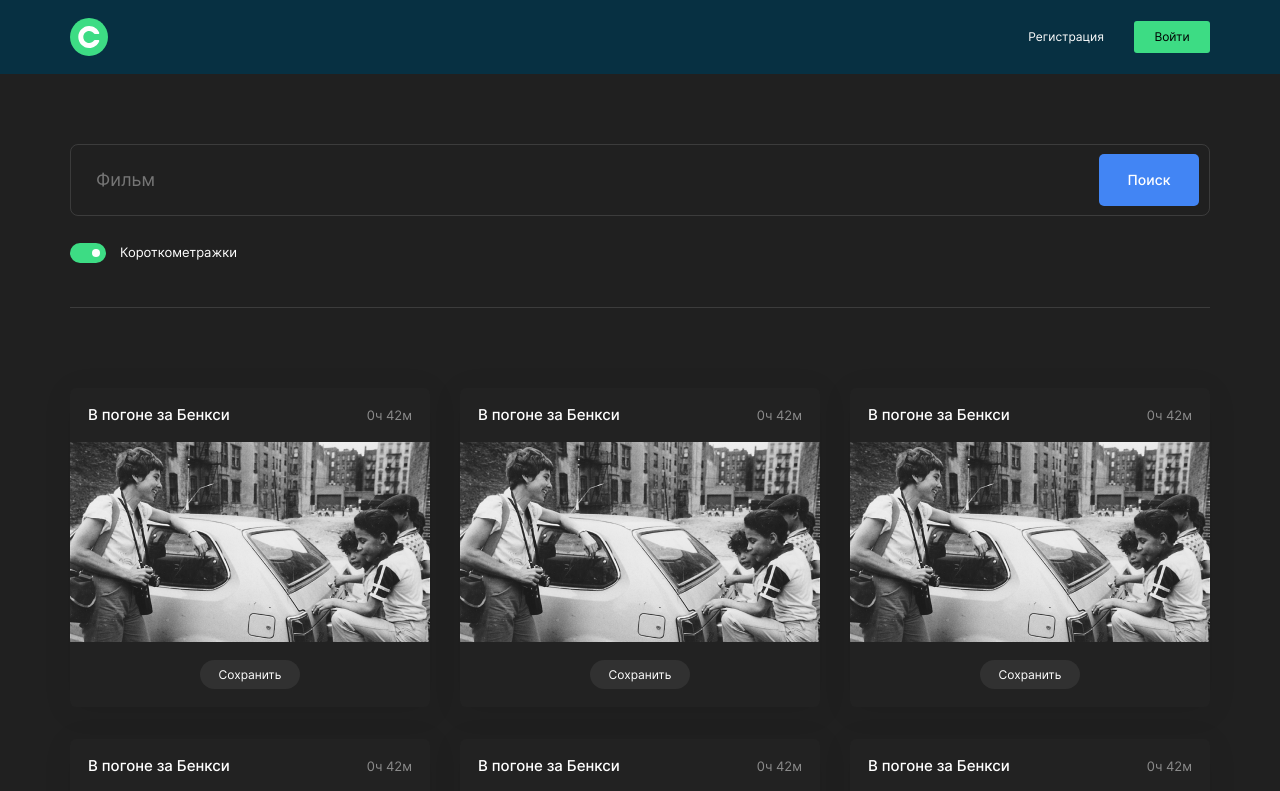
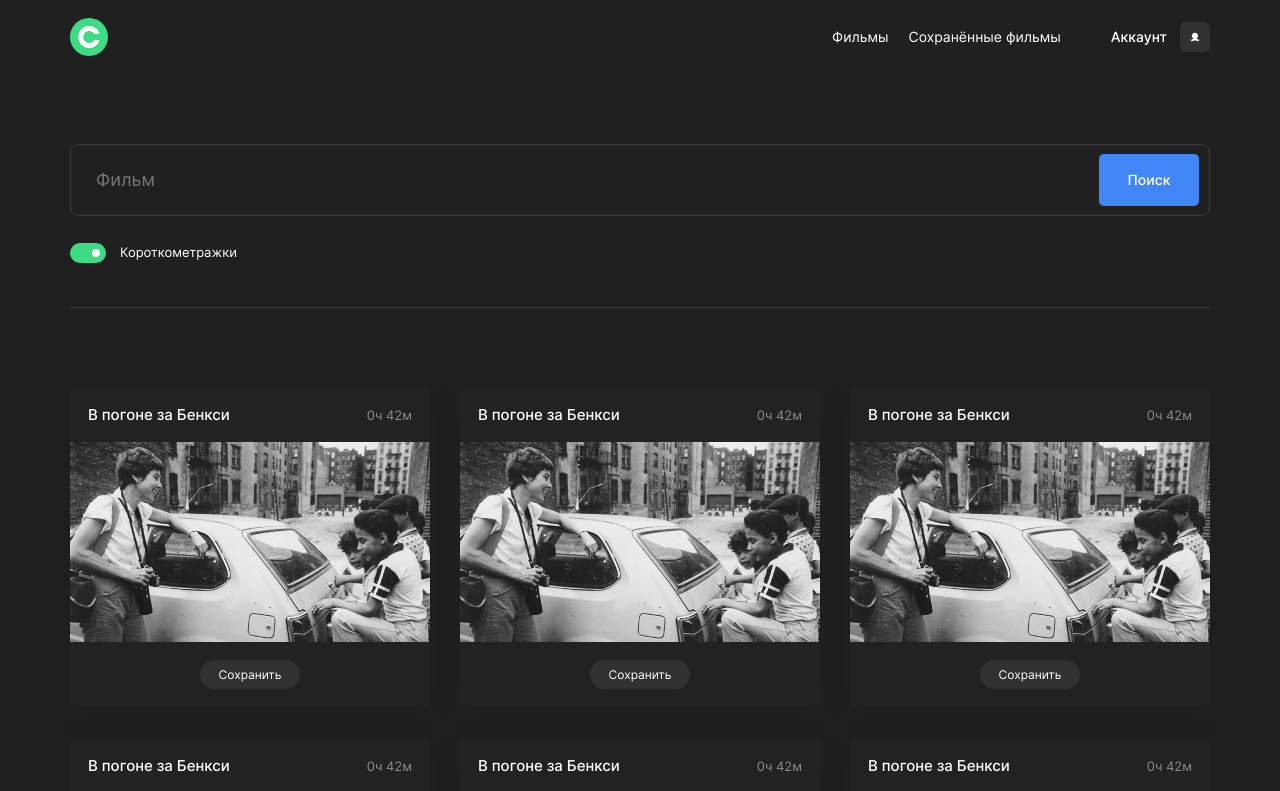
Before and after one commit to KappaKappaKappaKappaKappa/movies-explorer-frontend, a React (Create React App) app: page / in a window 1280 px wide. Shown: the top 791 px of the page. Built offline with nearby package versions, Linux system fonts and the light colour scheme.

Commit message:
FEAT: Сделать офрмление разных состояний компоненту Header

```diff
--- a/src/components/App/App.js
+++ b/src/components/App/App.js
@@ -5,10 +5,11 @@ import Movies from "../Movies/Movies.jsx";
 import React, { useState, useEffect } from "react";
 
 function App() {
-  const [isLoggedIn, setisLoggedIn] = useState(false);
+  const [isLoggedIn, setisLoggedIn] = useState(true);
+  const [isMoviesSection, setIsMoviesSection] = useState(true);
   return (
     <>
-      <Header isLoggedIn={isLoggedIn} />
+      <Header isLoggedIn={isLoggedIn} isMoviesSection={isMoviesSection} />
       {/* <Main /> */}
       <Movies />
       <Footer />
--- a/src/components/Header/Header.css
+++ b/src/components/Header/Header.css
@@ -3,6 +3,9 @@
   background-color: #073042;
   padding: 0 70px;
   box-sizing: border-box;
+}
+.header_dark {
+  background-color: #202020;
 }
 
 .header__container {
--- a/src/components/Header/Header.jsx
+++ b/src/components/Header/Header.jsx
@@ -2,12 +2,12 @@ import logo from "../../images/logo.svg";
 import Navigation from "../Navigation/Navigation";
 import NavAuth from "../NavAuth/NavAuth";
 
-function Header({ isLoggedIn }) {
+function Header({ isLoggedIn, isMoviesSection }) {
   return (
-    <header className="header">
+    <header className={isMoviesSection ? "header header_dark" : "header"}>
       <div className="header__container">
         <img className="header__logo" src={logo} alt="Логотип" />
-        {isLoggedIn && <Navigation />}
+        {isLoggedIn && <Navigation isMoviesSection={isMoviesSection} />}
         {!isLoggedIn && <NavAuth />}
       </div>
     </header>
--- a/src/components/Navigation/Navigation.css
+++ b/src/components/Navigation/Navigation.css
@@ -15,23 +15,37 @@
   align-self: center;
 }
 
+.navigation__link:hover {
+  opacity: 0.7;
+  cursor: pointer;
+}
+
 .navigation__profile-container {
-    display: flex;
-    gap: 13px;
+  display: flex;
+  gap: 13px;
 }
 
 .navigation__profile-link {
   align-self: center;
-font-size: 0.875rem;
-font-weight: 500;
-line-height: 1rem; /* 114.286% */
+  font-size: 0.875rem;
+  font-weight: 500;
+  line-height: 1rem; /* 114.286% */
 }
 
 .navigation__profile-icon {
   width: 10px;
   height: 10px;
   padding: 10px;
-  background-color: #0F4157;
+  background-color: #0f4157;
   border-radius: 6px;
   align-self: center;
 }
+
+.navigation__profile-icon_dark {
+  background-color: #313131;
+}
+
+.navigation__profile-container:hover {
+  opacity: 0.7;
+  cursor: pointer;
+}
--- a/src/components/Navigation/Navigation.jsx
+++ b/src/components/Navigation/Navigation.jsx
@@ -1,6 +1,6 @@
 import profile from "../../images/profile-icon.svg";
 
-function Navigation() {
+function Navigation({ isMoviesSection }) {
   return (
     <nav className="navigation">
       <div className="navigation__films">
@@ -12,7 +12,11 @@ function Navigation() {
         <img
           src={profile}
           alt="Иконка профиля"
-          className="navigation__profile-icon"
+          className={
+            isMoviesSection
+              ? "navigation__profile-icon navigation__profile-icon_dark"
+              : "navigation__profile-icon"
+          }
         />
       </div>
     </nav>
```
